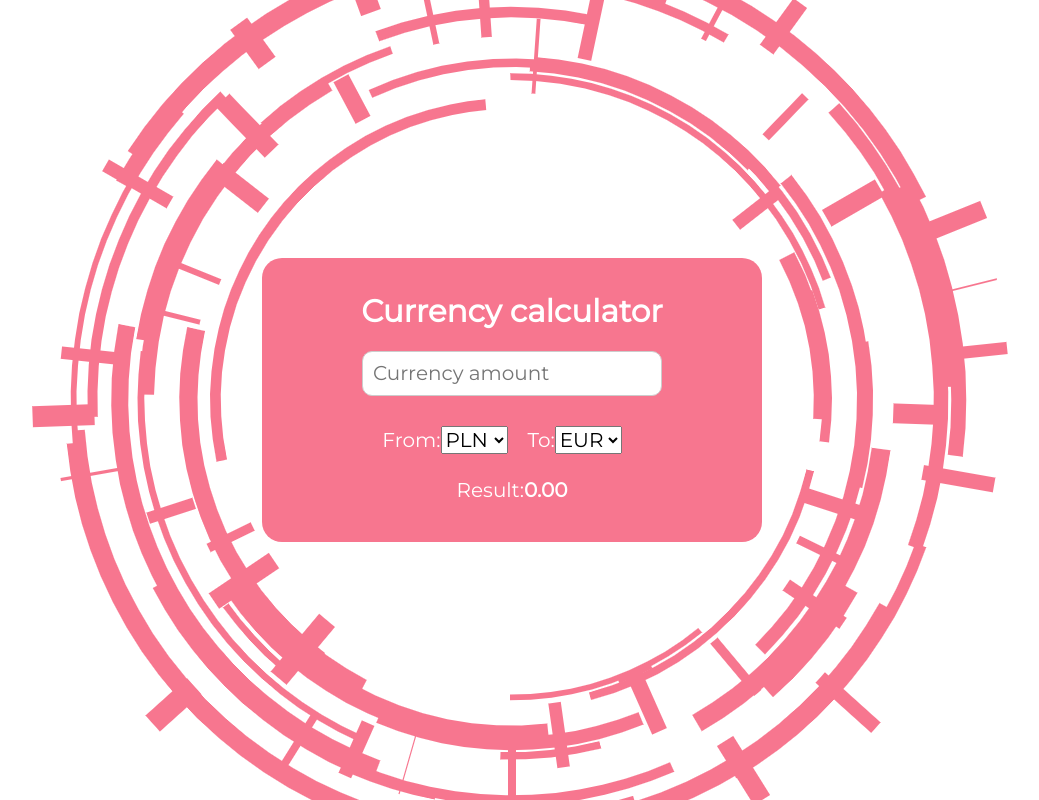
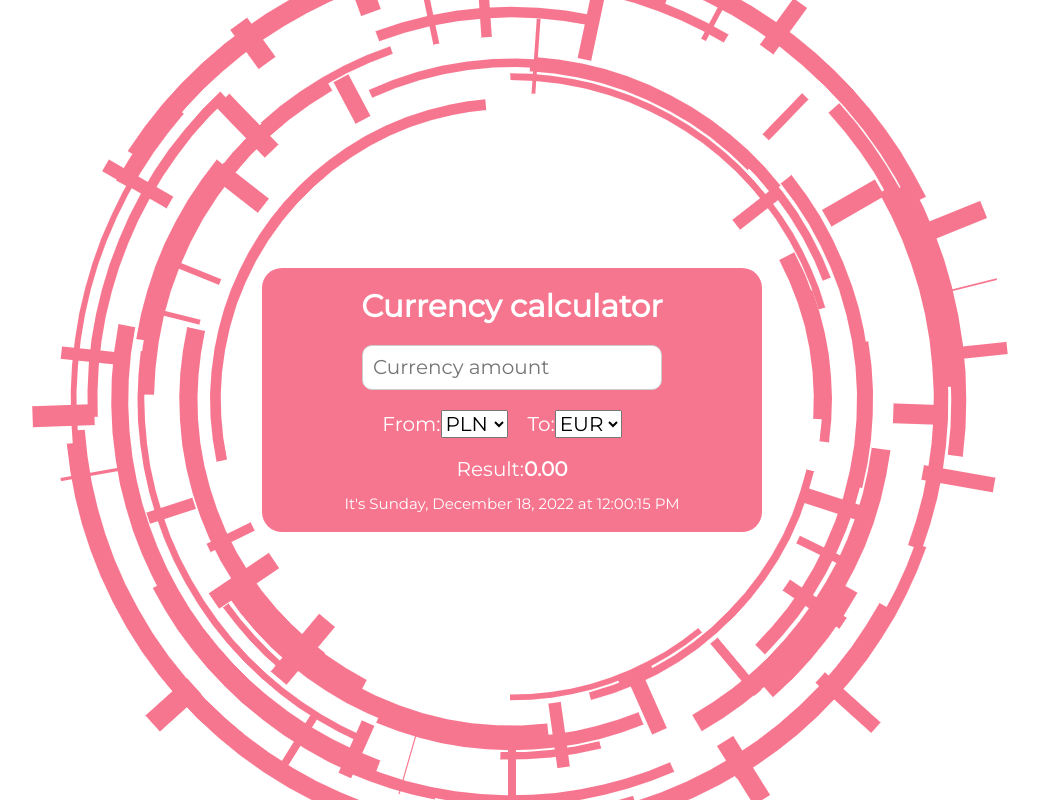
Before and after one commit to greedyChicken/currency-calculator-react, a React (Create React App) app: page / in a window 1280 px wide. Shown: the whole page, without its empty margins (128-1167 px from the left). Built offline with nearby package versions, Linux system fonts and the light colour scheme.

Commit message:
refactoring

```diff
--- a/src/App.js
+++ b/src/App.js
@@ -1,14 +1,18 @@
 import Container from "./Container";
 import Header from "./Header";
 import Form from "./Form";
+import Clock from "./Clock";
 import "./index.css";
 
 function App() {
   return (
-    <Container>
-      <Header title="Currency calculator" />
-      <Form />
-    </Container>
+    <>
+      <Container>
+        <Header title="Currency calculator" />
+        <Form />
+        <Clock />
+      </Container>
+    </>
   );
 }
 
--- a/src/Form/index.js
+++ b/src/Form/index.js
@@ -1,27 +1,11 @@
 import { useState } from "react";
+import Result from "../Result";
 import "./style.css";
 
 const Form = () => {
   const [amountToConvert, setAmountToConvert] = useState("");
   const [fromCurrency, setFromCurrency] = useState("pln");
   const [toCurrency, setToCurrency] = useState("eur");
-  const [rates] = useState({
-    pln: {
-      pln: 1,
-      usd: 0.23,
-      eur: 0.21,
-    },
-    usd: {
-      usd: 1,
-      pln: 4.44,
-      eur: 0.95,
-    },
-    eur: {
-      eur: 1,
-      pln: 4.67,
-      usd: 1.05,
-    },
-  });
 
   const onInputChange = ({ target }) => {
     setAmountToConvert(target.value);
@@ -73,15 +57,11 @@ const Form = () => {
           </label>
         </p>
       </form>
-      <p className="footer">
-        Result:
-        <strong>
-          {(amountToConvert >= 0
-            ? amountToConvert * rates[fromCurrency][toCurrency]
-            : 0
-          ).toFixed(2)}
-        </strong>
-      </p>
+      <Result
+        amountToConvert={amountToConvert}
+        fromCurrency={fromCurrency}
+        toCurrency={toCurrency}
+      />
     </>
   );
 };
--- a/src/Form/style.css
+++ b/src/Form/style.css
@@ -8,9 +8,9 @@
 
 .selectCurrency {
     display: inline-block;
-    margin: 10px 20px 0 0;
+    margin: 0 20px 0 0;
 }
 
 .footer {
-    padding: 5px 0 20px;
+    margin: 0 0 10px;
 }
--- a/src/Header/style.css
+++ b/src/Header/style.css
@@ -1,4 +1,3 @@
 .header {
     font-size: 31px;
-    padding-top: 15px;
 }
```
